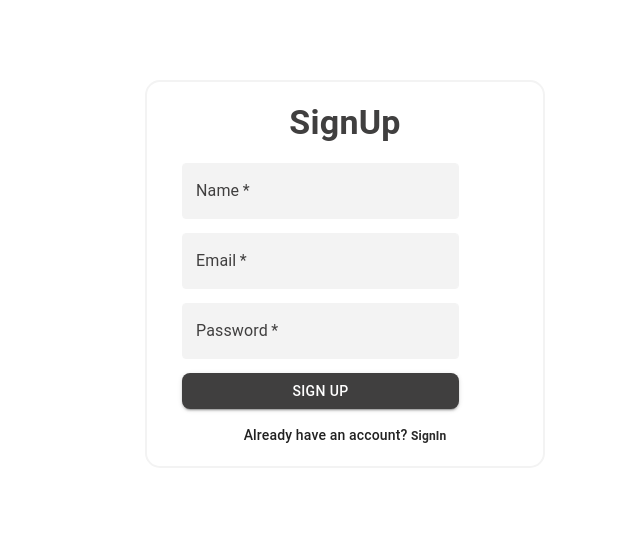
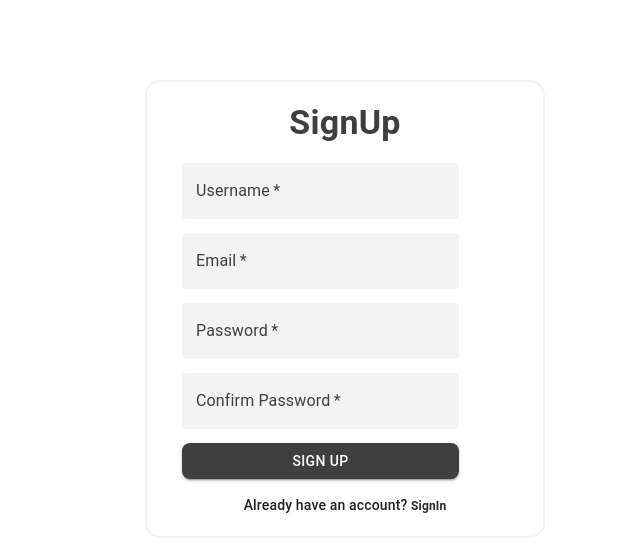
Before and after one commit to mahmoodiftee/Accredian-frontend-task, a React (Vite) app: page / in a window 1280 px wide. Shown: the top 552 px of the page, without its empty margins (295-935 px from the left). Built offline with nearby package versions, Linux system fonts and the light colour scheme.

Commit message:
user can login with username and email both

```diff
--- a/src/Pages/Login.jsx
+++ b/src/Pages/Login.jsx
@@ -99,17 +99,17 @@ const StyledLink = styled(Link)({
     },
 });
 const Login = () => {
-    const [email, setEmail] = useState("");
+    const [identifier, setIdentifier] = useState("");
     const [password, setPassword] = useState("");
     const [user, setUser] = useState("");
 
     const handleSignIn = async (e) => {
         e.preventDefault();
-        const userInfo = { email, password };
+        const userInfo = { identifier , password };
         axios.post('http://localhost:8081/login', userInfo)
             .then(res => {
                 if (res.data === "success") {
-                    setUser(userInfo.email)
+                    setUser(userInfo.identifier)
                     console.log(res);
                     toast.success("User successfully logged in");
                 } else if (res.data === "incorrectPassword") {
@@ -144,11 +144,10 @@ const Login = () => {
                         >
                             <div className="w-full flex justify-center items-center">
                                 <StyledTextField
-                                    label="Email"
+                                    label="Email or Username"
                                     variant="outlined"
-                                    type="email"
-                                    value={email}
-                                    onChange={(e) => setEmail(e.target.value)}
+                                    value={identifier}
+                                    onChange={(e) => setIdentifier(e.target.value)}
                                     required
                                 />
                             </div>
@@ -166,7 +165,7 @@ const Login = () => {
 
                             <div className="w-full flex justify-center items-center">
                                 <StyledButton type="submit" variant="contained">
-                                Login
+                                    Login
                                 </StyledButton>
                             </div>
 
--- a/src/Pages/Registration.jsx
+++ b/src/Pages/Registration.jsx
@@ -12,6 +12,7 @@ import {
 import { styled } from "@mui/system";
 import axios from "axios";
 import toast from "react-hot-toast";
+
 const theme = createTheme({
     components: {
         MuiInputBase: {
@@ -28,6 +29,7 @@ const theme = createTheme({
         },
     },
 });
+
 const StyledContainer = styled(Container)({
     marginTop: "10vh",
     display: "flex",
@@ -74,7 +76,6 @@ const StyledTextField = styled(TextField)({
     },
 });
 
-
 const StyledButton = styled(Button)({
     width: "85%",
     marginTop: "7px",
@@ -96,36 +97,47 @@ const StyledLink = styled(Link)({
         color: "#777676",
     },
 });
+
 const Registration = () => {
     const navigate = useNavigate();
-    const [name, setName] = useState("");
+    const [username, setUsername] = useState("");
+    const [confirmPassword, setConfirmPassword] = useState("");
     const [email, setEmail] = useState("");
     const [password, setPassword] = useState("");
 
     const handleSignUp = async (e) => {
         e.preventDefault();
-        const userInfo = { name, email, password };
+        const userInfo = { username, email, password };
+        if (password !== confirmPassword) {
+            toast.error("Confirmation of the Password didn't match");
+            return;
+        }
 
         if (password.length < 6) {
-            toast.error("Password must be at least 6 characters")
+            toast.error("Password must be at least 6 characters");
+            return;
         }
         if (!/[A-Z]/.test(password)) {
-            toast.error("Password must contain one uppercase letter")
+            toast.error("Password must contain one uppercase letter");
+            return;
         }
         if (!/[!@#$%^&*()_+{}\[\]:;<>,.?~\\-]/.test(password)) {
-            toast.error("Password must contain one special character such as ( @ )")
+            toast.error("Password must contain one special character such as ( @ )");
+            return;
         }
 
-        axios.post('http://localhost:8081/signup', userInfo)
-            .then(res => {
+        axios
+            .post("http://localhost:8081/signup", userInfo)
+            .then((res) => {
                 if (res.status === 200 && res.data.affectedRows > 0) {
+                    console.log(res);
                     toast.success("User created successfully");
-                    navigate('/login');
+                    navigate("/login");
                 } else {
                     toast.error("Failed to create user");
                 }
             })
-            .catch(err => toast.error(err));
+            .catch((err) => toast.error(err));
     };
 
     return (
@@ -133,24 +145,26 @@ const Registration = () => {
         <StyledContainer component="main">
             <CssBaseline />
             <StyledPaper elevation={3}>
-                    <Typography variant="h4" align="center" fontWeight={600} color={'#403f3f'} gutterBottom>
+                <Typography
+                    variant="h4"
+                    align="center"
+                    fontWeight={600}
+                    color={"#403f3f"}
+                    gutterBottom
+                >
                     SignUp
                 </Typography>
-                    <form
-                        onSubmit={handleSignUp}
-                        style={{ width: "100%", padding: "0 15px" }}
-                    >
+                <form onSubmit={handleSignUp} style={{ width: "100%", padding: "0 15px" }}>
                     <div className="w-full flex justify-center items-center">
                         <StyledTextField
-                                label="Name"
+                            label="Username"
                             variant="outlined"
-                                value={name}
-                                onChange={(e) => setName(e.target.value)}
+                            value={username}
+                            onChange={(e) => setUsername(e.target.value)}
                             required
                         />
                     </div>
                     <div className="w-full flex justify-center items-center">
-
                         <StyledTextField
                             label="Email"
                             variant="outlined"
@@ -173,12 +187,28 @@ const Registration = () => {
                     </div>
 
                     <div className="w-full flex justify-center items-center">
+                        <StyledTextField
+                            label="Confirm Password"
+                            variant="outlined"
+                            type="password"
+                            value={confirmPassword}
+                            onChange={(e) => setConfirmPassword(e.target.value)}
+                            required
+                        />
+                    </div>
+
+                    <div className="w-full flex justify-center items-center">
                         <StyledButton type="submit" variant="contained">
                             Sign Up
                         </StyledButton>
                     </div>
 
-                        <Typography variant="body2" align="center" marginTop={2} fontWeight={500}>
+                    <Typography
+                        variant="body2"
+                        align="center"
+                        marginTop={2}
+                        fontWeight={500}
+                    >
                         Already have an account?{" "}
                         <StyledLink to="/login">SignIn</StyledLink>
                     </Typography>
```
Lines whose indentation alone changed are shown as unchanged.
